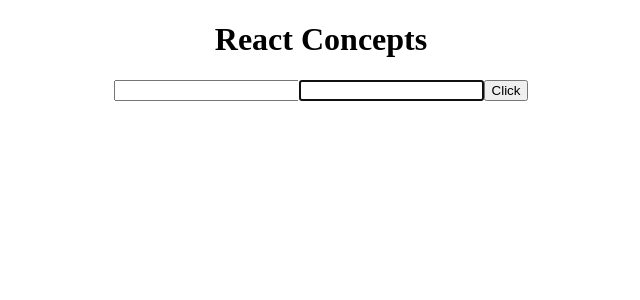
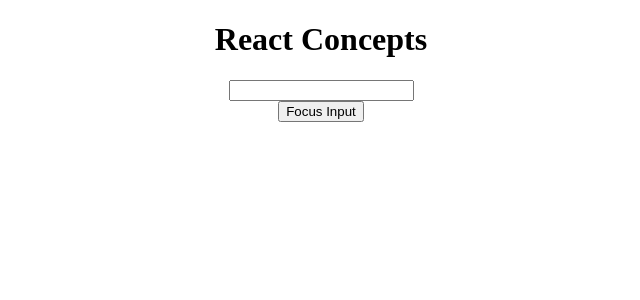
Before and after one commit to patilsunil9194/react-concepts, a React (Create React App) app: page / in a window 1280 px wide. Shown: the top 300 px of the page, without its empty margins (319-959 px from the left). Built offline with nearby package versions, Linux system fonts and the light colour scheme.

Commit message:
Refs with class component

```diff
--- a/src/App.js
+++ b/src/App.js
@@ -2,14 +2,15 @@ import React from "react";
 import "./App.css";
 import ParentComponent from "./components/PureComponent/ParentComponent";
 import RefsComponent from "./components/Refs/RefsComponent";
+import FocusInput from "./components/Refs/RefsWithClassComponent/FocusInput";
 
 function App() {
-
   return (
     <div className="App">
       <h1>React Concepts</h1>
-     {/*  <ParentComponent /> */}
-     <RefsComponent />
+      {/*  <ParentComponent /> */}
+      {/* <RefsComponent /> */}
+      <FocusInput />
     </div>
   );
 }
--- a/src/components/Refs/RefsComponent.js
+++ b/src/components/Refs/RefsComponent.js
@@ -17,8 +17,7 @@ class RefsComponent extends Component {
 
   componentDidMount() {
     if (this.cbRef) {
-        this.cbRef.focus()
-     // this.cbRef.focus();
+      this.cbRef.focus();
     }
     /*  this.inputRef.current.focus(); */
   }
--- /dev/null
+++ b/src/components/Refs/RefsWithClassComponent/FocusInput.js
@@ -0,0 +1,25 @@
+import React, { Component } from "react";
+import Input from "./Input";
+
+class FocusInput extends Component {
+  constructor(props) {
+    super(props);
+
+    this.componentRef = React.createRef();
+  }
+
+  clickHandler = () => {
+    this.componentRef.current.focusInput();
+  };
+
+  render() {
+    return (
+      <div>
+        <Input ref={this.componentRef} />
+        <button onClick={this.clickHandler}>Focus Input</button>
+      </div>
+    );
+  }
+}
+
+export default FocusInput;
--- /dev/null
+++ b/src/components/Refs/RefsWithClassComponent/Input.js
@@ -0,0 +1,22 @@
+import React, { Component } from "react";
+
+class Input extends Component {
+  constructor(props) {
+    super(props);
+    this.inputRef = React.createRef();
+  }
+
+  focusInput() {
+    this.inputRef.current.focus();
+  }
+
+  render() {
+    return (
+      <div>
+        <input type="text" ref={this.inputRef} />
+      </div>
+    );
+  }
+}
+
+export default Input;
```
